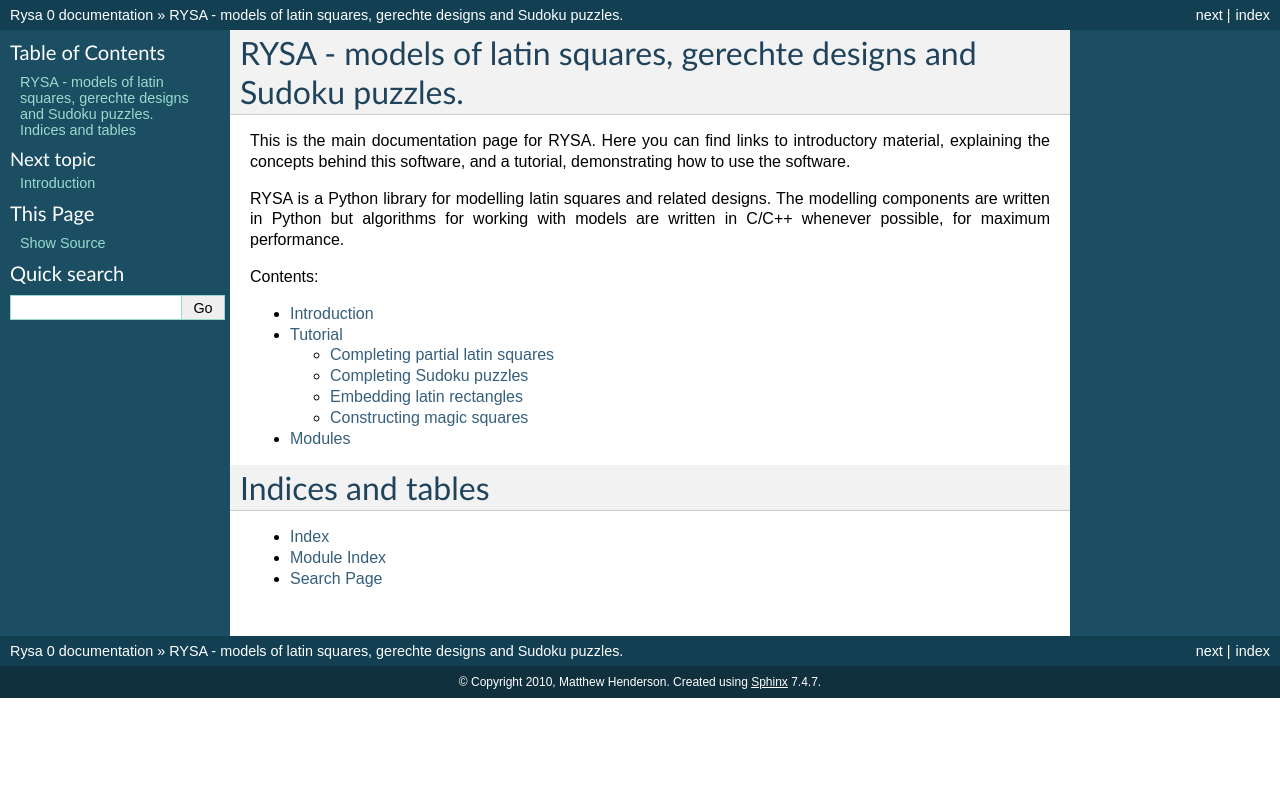
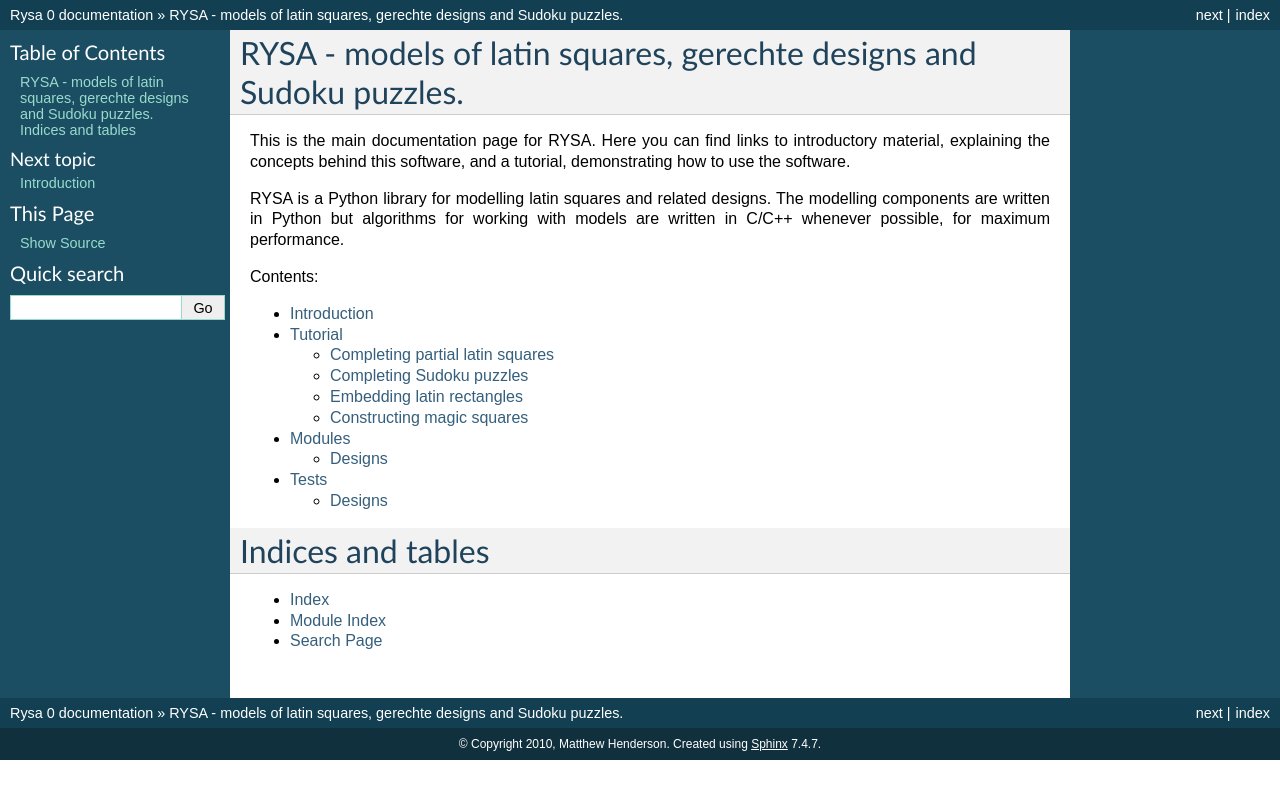
Before and after one commit to MHenderson/ryser, a Sphinx documentation site: the page built from doc/index.rst, in a window 1280 px wide. Shown: the top 799 px of the page. Built offline with Sphinx 7.4.7, drawn with Linux system fonts in a browser that asks for light colours.

Commit message:
Beginning to document unit tests.

```diff
--- a/doc/conf.py
+++ b/doc/conf.py
@@ -16,7 +16,9 @@
 # If extensions (or modules to document with autodoc) are in another directory,
 # add these directories to sys.path here. If the directory is relative to the
 # documentation root, use os.path.abspath to make it absolute, like shown here.
+sys.path.append(os.path.abspath('../src'))
 sys.path.append(os.path.abspath('../src/rysa'))
+sys.path.append(os.path.abspath('../src/tests'))
 
 # -- General configuration -----------------------------------------------------
 
--- a/doc/index.rst
+++ b/doc/index.rst
@@ -20,6 +20,7 @@
    intro
    tutorial
    modules
+   tests
 
 Indices and tables
 ==================
--- a/doc/modules.rst
+++ b/doc/modules.rst
@@ -1,5 +1,8 @@
 Modules
 =======
 
+Designs
+-------
+
 .. automodule:: designs
    :members:
--- /dev/null
+++ b/doc/tests.rst
@@ -0,0 +1,8 @@
+Tests
+=====
+
+Designs
+-------
+
+.. automodule:: designs_tests
+   :members:
```
Also changed, not shown: 2 other files.
